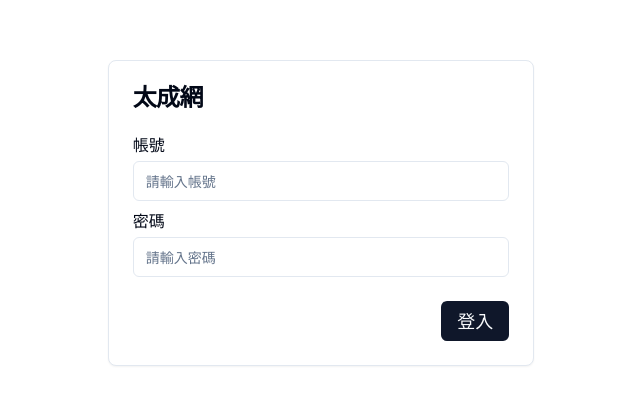
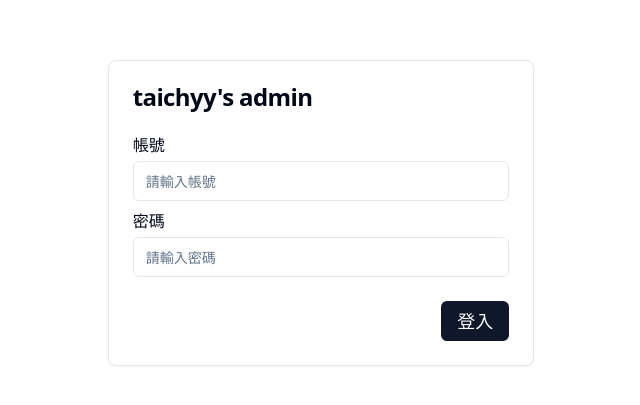
Before and after one commit to taichyy/taidy-pass, a Next.js app: page /login in a window 1280 px wide. Shown: the part 187-592 px from the top of the page, without its empty margins (319-959 px from the left). Built offline with nearby package versions, Linux system fonts and the light colour scheme.

Commit message:
Update: Form title.

```diff
--- a/components/login-form.tsx
+++ b/components/login-form.tsx
@@ -81,7 +81,7 @@ export default function LoginForm() {
     return (
         <Card className="w-full relative">
             <CardHeader>
-                <CardTitle>太成網</CardTitle>
+                <CardTitle>taichyy's admin</CardTitle>
             </CardHeader>
             <form onSubmit={handleSubmit}>
                 <CardContent>
```
